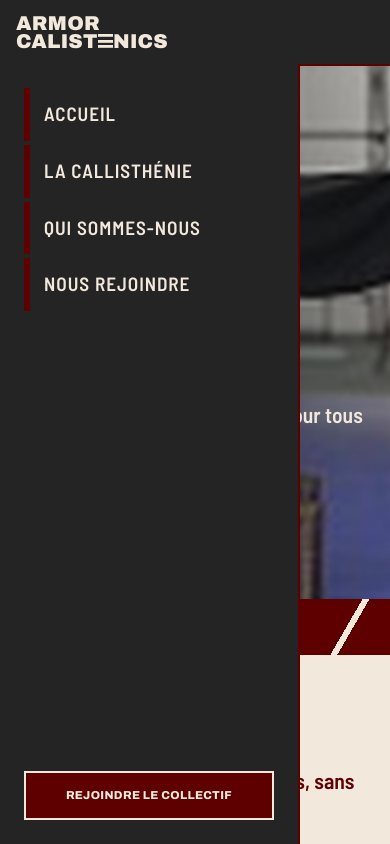
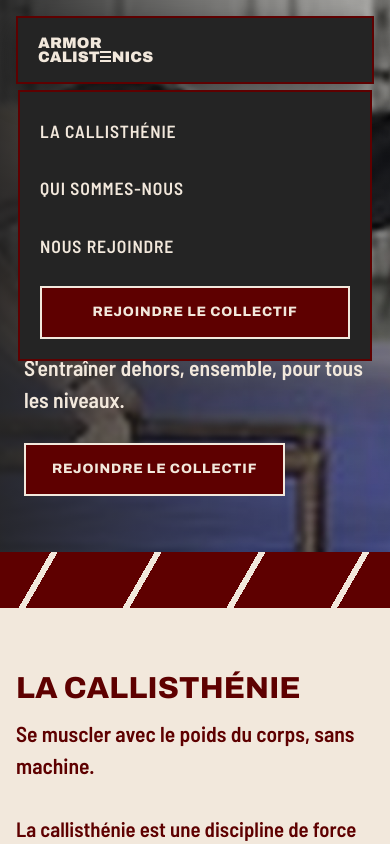
Before and after one commit to MatthiCode/Claudecode, a plain HTML site: page armor-calistenics/index.html in a window 390 px wide. Both pictures are taken after a click on the button "Ouvrir le menu". Shown: the top 844 px of the page. Drawn offline with Linux system fonts and the light colour scheme.

Commit message:
Replace sidebar with floating centered navbar
Co-Authored-By: Claude Sonnet 5.5 <noreply@anthropic.com>
Claude-Session: https://claude.ai/code/session_01CnbfZqghwT4HfPYL97j8Fb

```diff
--- a/armor-calistenics/index.html
+++ b/armor-calistenics/index.html
@@ -14,22 +14,20 @@
 <body>
   <a class="skip" href="#contenu">Aller au contenu</a>
 
-  <!-- Barre de navigation latérale -->
-  <aside class="sidebar">
+  <!-- Barre de navigation flottante, centrée -->
+  <header class="floatnav">
     <a class="logo" href="#accueil" aria-label="Armor Calistenics, accueil">
       <span>ARMOR</span>
       <span>CALIST<i class="e" aria-hidden="true"><b></b><b></b><b></b></i>NICS</span>
     </a>
     <button class="burger" aria-expanded="false" aria-controls="menu" aria-label="Ouvrir le menu"><span></span><span></span><span></span></button>
     <nav id="menu" class="menu" aria-label="Navigation principale">
-      <a href="#accueil">Accueil</a>
       <a href="#discipline">La callisthénie</a>
       <a href="#histoire">Qui sommes-nous</a>
       <a href="#rejoindre">Nous rejoindre</a>
       <a class="btn" href="#rejoindre">Rejoindre le collectif</a>
     </nav>
-    <p class="side-foot">Lannion<br>Côtes d'Armor</p>
-  </aside>
+  </header>
 
   <div class="page">
     <!-- HEADER : photo + nom -->
--- a/armor-calistenics/style.css
+++ b/armor-calistenics/style.css
@@ -12,7 +12,7 @@
   --pad:clamp(64px,10vw,128px);
 }
 *{box-sizing:border-box;margin:0}
-html{scroll-behavior:smooth;scroll-padding-top:0}
+html{scroll-behavior:smooth;scroll-padding-top:90px}
 body{background:var(--char);color:var(--ivory);font:600 1.2rem/1.5 var(--f-body)}
 a{color:inherit}
 :focus-visible{outline:3px solid var(--ivory);outline-offset:3px}
@@ -50,25 +50,23 @@ h3{font-size:1.15rem}
   background:linear-gradient(currentColor 0 0) 0 0/100% .14em no-repeat,linear-gradient(currentColor 0 0) 0 50%/100% .14em no-repeat,linear-gradient(currentColor 0 0) 0 100%/100% .14em no-repeat}
 .e b{display:none}
 
-/* Barre latérale */
-:root{--side:248px}
-.sidebar{position:fixed;inset:0 auto 0 0;width:var(--side);background:var(--char);border-right:2px solid var(--red);z-index:50;
-  display:flex;flex-direction:column;padding:32px 24px;gap:40px}
-.sidebar .logo{font-size:1.25rem}
-.menu{display:flex;flex-direction:column;gap:4px;flex:1}
-.menu a:not(.btn){text-decoration:none;font-size:1.2rem;text-transform:uppercase;letter-spacing:.05em;padding:12px 0 12px 14px;border-left:6px solid var(--red)}
-.menu a:not(.btn):hover{border-color:var(--ivory)}
-.menu .btn{margin-top:auto;text-align:center;padding-inline:8px;font-size:.72rem;letter-spacing:.03em}
-.side-foot{font-size:.95rem;text-transform:uppercase;letter-spacing:.1em;opacity:.8}
+/* Barre de navigation flottante, centrée sur l'axe horizontal */
+.floatnav{position:fixed;top:16px;left:50%;transform:translateX(-50%);z-index:50;width:min(960px,100% - 32px);
+  display:flex;align-items:center;justify-content:space-between;gap:24px;padding:10px 12px 10px 20px;
+  background:var(--char);border:2px solid var(--red);box-shadow:0 10px 30px rgba(0,0,0,.45)}
+.floatnav .logo{font-size:.95rem}
+.menu{display:flex;align-items:center;gap:22px}
+.menu a:not(.btn){text-decoration:none;font-size:1.1rem;text-transform:uppercase;letter-spacing:.05em;padding-block:6px;border-bottom:3px solid transparent}
+.menu a:not(.btn):hover{border-color:var(--red)}
+.menu .btn{padding:10px 16px;font-size:.72rem}
 .burger{display:none;background:none;border:0;width:44px;height:44px;cursor:pointer;flex-direction:column;justify-content:center;gap:6px;padding:10px}
 .burger span{display:block;height:3px;background:var(--ivory)}
-.page{margin-left:var(--side)}
 
 /* Header : photo + nom */
-.hero{position:relative;min-height:min(92vh,760px);display:flex;flex-direction:column;justify-content:flex-end;overflow:hidden;background:var(--char)}
+.hero{position:relative;min-height:min(92vh,780px);display:flex;flex-direction:column;justify-content:flex-end;overflow:hidden;background:var(--char)}
 .hero-photo{position:absolute;inset:0;background:linear-gradient(90deg,rgba(36,36,36,.92) 0%,rgba(36,36,36,.45) 60%,rgba(36,36,36,.25) 100%),url(images/header.jpg) center/cover no-repeat}
-.hero-in{position:relative;padding:var(--pad) clamp(24px,5vw,72px) 56px}
-.hero-name{display:flex;flex-direction:column;font-size:min(5.5rem,calc((100vw - 392px)/10.5));line-height:.95;margin-bottom:22px}
+.hero-in{position:relative;padding:140px clamp(24px,5vw,72px) 56px;width:min(1120px,100%);margin-inline:auto}
+.hero-name{display:flex;flex-direction:column;font-size:min(6rem,calc((100vw - 144px)/10.5));line-height:.95;margin-bottom:22px}
 .hero-name span{white-space:nowrap}
 .hero-name .e{width:.72em;height:.7em}
 .hero .btn{margin-top:28px}
@@ -115,17 +113,17 @@ h3{font-size:1.15rem}
 .site-footer{background:var(--char);padding-block:40px;border-top:2px solid var(--red)}
 .foot-in{display:flex;justify-content:space-between;align-items:flex-end;gap:24px;flex-wrap:wrap}
 
-/* Mobile : la barre latérale devient un tiroir à gauche */
+/* Mobile : la barre flottante garde le logo, le menu se déplie dessous */
 @media (max-width:900px){
-  .page{margin-left:0;padding-top:64px}
-  .sidebar{inset:0 0 auto 0;width:100%;flex-direction:row;align-items:center;justify-content:space-between;padding:10px 16px;gap:0;border-right:0;border-bottom:2px solid var(--red)}
-  .side-foot{display:none}
   .burger{display:flex}
-  .menu{position:fixed;top:64px;left:0;bottom:0;width:min(300px,85vw);background:var(--char);border-right:2px solid var(--red);padding:24px;transform:translateX(-100%);transition:transform .25s;visibility:hidden}
-  .menu.open{transform:none;visibility:visible}
+  .menu{position:absolute;top:calc(100% + 8px);left:0;right:0;flex-direction:column;align-items:stretch;gap:0;padding:12px 20px 20px;background:var(--char);border:2px solid var(--red);display:none}
+  .menu.open{display:flex}
+  .menu a:not(.btn){padding:14px 0}
+  .menu .btn{text-align:center;margin-top:10px;padding:14px;font-size:.85rem}
   .disc-grid,.story-grid,.join-grid{grid-template-columns:1fr}
   .ladder li{width:calc(55% + var(--w) * .45);min-width:min(100%,300px)}
-  .hero{min-height:70vh}
-  .hero-name{font-size:min(5.5rem,calc((100vw - 72px)/10.5))}
+  .hero{min-height:72vh}
+  .hero-name{font-size:min(6rem,calc((100vw - 48px)/10.5))}
+  .hero-in{padding-top:120px}
 }
 @media (prefers-reduced-motion:reduce){html{scroll-behavior:auto}*{transition:none!important}}
```
